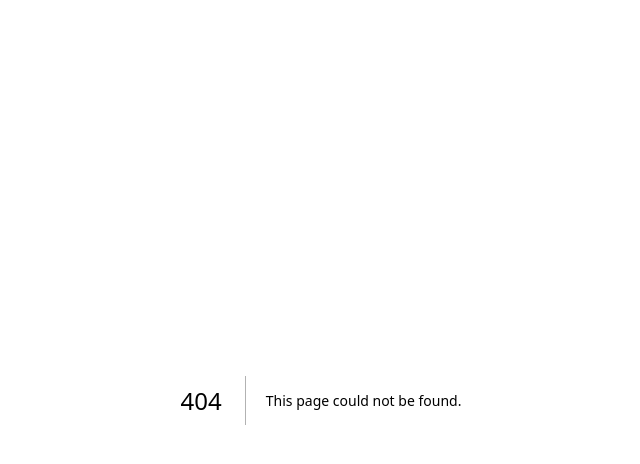
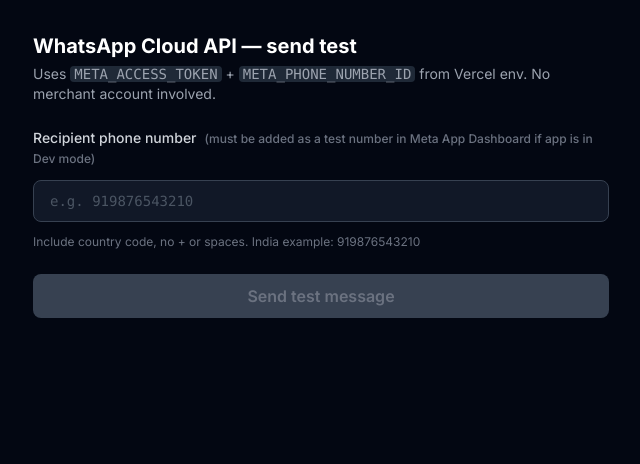
Before and after one commit to mynewstartupidea/My-first-app, a Next.js app: page /admin/test-whatsapp in a window 1280 px wide. Before the commit this address had no page. Shown: the top 464 px of the page, without its empty margins (319-959 px from the left). Built offline with nearby package versions, Linux system fonts and the light colour scheme.

Commit message:
feat: add /admin/test-whatsapp page for Meta Cloud API outbound testing
Co-Authored-By: Claude Sonnet 4.6 <noreply@anthropic.com>

```diff
--- /dev/null
+++ b/app/admin/test-whatsapp/page.tsx
@@ -0,0 +1,150 @@
+'use client'
+
+import { useState } from 'react'
+
+interface MetaResult {
+  status:  number
+  ok:      boolean
+  body:    unknown
+  url:     string
+  phoneId: string
+}
+
+export default function TestWhatsAppPage() {
+  const [phone,   setPhone]   = useState('')
+  const [loading, setLoading] = useState(false)
+  const [result,  setResult]  = useState<MetaResult | null>(null)
+  const [apiErr,  setApiErr]  = useState<string | null>(null)
+
+  async function send() {
+    setLoading(true)
+    setResult(null)
+    setApiErr(null)
+
+    try {
+      const res  = await fetch('/api/admin/test-whatsapp', {
+        method:  'POST',
+        headers: { 'Content-Type': 'application/json' },
+        body:    JSON.stringify({ to: phone }),
+      })
+      const data = await res.json() as MetaResult & { error?: string }
+
+      if (!res.ok && data.error) {
+        setApiErr(data.error)
+      } else {
+        setResult(data)
+      }
+    } catch (e) {
+      setApiErr(String(e))
+    } finally {
+      setLoading(false)
+    }
+  }
+
+  const statusColor =
+    result === null        ? ''
+    : result.ok            ? 'text-green-400'
+    : result.status >= 400 ? 'text-red-400'
+    :                        'text-amber-400'
+
+  return (
+    <div className="min-h-screen bg-gray-950 text-gray-100 p-8">
+      <div className="max-w-xl mx-auto space-y-6">
+
+        <div>
+          <h1 className="text-xl font-bold text-white">WhatsApp Cloud API — send test</h1>
+          <p className="text-sm text-gray-400 mt-1">
+            Uses <code className="bg-gray-800 px-1 rounded">META_ACCESS_TOKEN</code> +{' '}
+            <code className="bg-gray-800 px-1 rounded">META_PHONE_NUMBER_ID</code> from Vercel env.
+            No merchant account involved.
+          </p>
+        </div>
+
+        <div className="space-y-3">
+          <label className="block text-sm font-medium text-gray-300">
+            Recipient phone number
+            <span className="ml-2 text-xs text-gray-500">
+              (must be added as a test number in Meta App Dashboard if app is in Dev mode)
+            </span>
+          </label>
+          <input
+            type="tel"
+            value={phone}
+            onChange={e => setPhone(e.target.value)}
+            onKeyDown={e => e.key === 'Enter' && !loading && phone && send()}
+            placeholder="e.g. 919876543210"
+            className="w-full bg-gray-900 border border-gray-700 rounded-lg px-4 py-2.5 text-white
+                       placeholder-gray-600 focus:outline-none focus:ring-2 focus:ring-green-500
+                       font-mono text-sm"
+          />
+          <p className="text-xs text-gray-500">
+            Include country code, no + or spaces. India example: 919876543210
+          </p>
+        </div>
+
+        <button
+          onClick={send}
+          disabled={loading || !phone.trim()}
+          className="w-full bg-green-600 hover:bg-green-500 disabled:bg-gray-700 disabled:text-gray-500
+                     text-white font-semibold py-2.5 px-4 rounded-lg transition-colors"
+        >
+          {loading ? 'Sending…' : 'Send test message'}
+        </button>
+
+        {apiErr && (
+          <div className="bg-red-950 border border-red-700 rounded-lg p-4">
+            <p className="text-red-300 text-sm font-semibold mb-1">Server error</p>
+            <p className="text-red-400 text-sm font-mono">{apiErr}</p>
+          </div>
+        )}
+
+        {result && (
+          <div className="space-y-4">
+
+            <div className="flex items-center gap-3">
+              <span className={`text-2xl font-bold font-mono ${statusColor}`}>
+                {result.status}
+              </span>
+              <span className={`text-sm font-semibold ${statusColor}`}>
+                {result.ok ? 'Success' : 'Failed'}
+              </span>
+            </div>
+
+            <div className="space-y-1">
+              <p className="text-xs text-gray-500 font-mono">URL</p>
+              <p className="text-xs text-gray-300 font-mono break-all bg-gray-900 p-2 rounded">
+                {result.url}
+              </p>
+            </div>
+
+            <div className="space-y-1">
+              <p className="text-xs text-gray-500 font-mono">Phone Number ID</p>
+              <p className="text-xs text-gray-300 font-mono bg-gray-900 p-2 rounded">
+                {result.phoneId}
+              </p>
+            </div>
+
+            <div className="space-y-1">
+              <p className="text-xs text-gray-500 font-mono">Response body</p>
+              <pre className="bg-gray-900 border border-gray-800 rounded-lg p-4 text-xs
+                              text-gray-200 overflow-x-auto whitespace-pre-wrap break-all">
+                {JSON.stringify(result.body, null, 2)}
+              </pre>
+            </div>
+
+            {!result.ok && result.body && typeof result.body === 'object' && (result.body as Record<string, unknown>).error && (
+              <div className="bg-red-950 border border-red-700 rounded-lg p-4">
+                <p className="text-red-300 text-sm font-semibold mb-2">Meta error detail</p>
+                <pre className="text-red-400 text-xs font-mono whitespace-pre-wrap break-all">
+                  {JSON.stringify((result.body as Record<string, unknown>).error, null, 2)}
+                </pre>
+              </div>
+            )}
+
+          </div>
+        )}
+
+      </div>
+    </div>
+  )
+}
--- /dev/null
+++ b/app/api/admin/test-whatsapp/route.ts
@@ -0,0 +1,46 @@
+import { NextResponse } from 'next/server'
+
+export const dynamic = 'force-dynamic'
+
+export async function POST(request: Request) {
+  const token   = process.env.META_ACCESS_TOKEN
+  const phoneId = process.env.META_PHONE_NUMBER_ID
+
+  if (!token || !phoneId) {
+    return NextResponse.json(
+      { error: 'META_ACCESS_TOKEN or META_PHONE_NUMBER_ID not set in environment' },
+      { status: 500 },
+    )
+  }
+
+  const body = await request.json().catch(() => ({})) as { to?: string }
+  const to   = String(body.to ?? '').replace(/\s+/g, '')
+
+  if (!to) {
+    return NextResponse.json({ error: 'Missing phone number' }, { status: 400 })
+  }
+
+  const url     = `https://graph.facebook.com/v25.0/${phoneId}/messages`
+  const payload = {
+    messaging_product: 'whatsapp',
+    to,
+    type: 'text',
+    text: { body: '🚀 Wapaci test message from Meta Cloud API' },
+  }
+
+  const metaRes  = await fetch(url, {
+    method:  'POST',
+    headers: { Authorization: `Bearer ${token}`, 'Content-Type': 'application/json' },
+    body:    JSON.stringify(payload),
+  })
+
+  const metaBody = await metaRes.json().catch(() => null)
+
+  return NextResponse.json({
+    status:   metaRes.status,
+    ok:       metaRes.ok,
+    body:     metaBody,
+    url,
+    phoneId,
+  })
+}
--- a/app/dashboard/settings/page.tsx
+++ b/app/dashboard/settings/page.tsx
@@ -367,7 +367,24 @@ function SettingsInner() {
       return
     }
 
-    console.log('[Wapaci] launching Embedded Signup config_id:', configId)
+    // ── Debug: print full SDK config before launching ──────────────────────────
+    const fbLoginOpts = {
+      config_id:                      configId,
+      response_type:                  'code',
+      override_default_response_type: true,
+      extras:                         { sessionInfoVersion: 2 },
+    }
+    console.group('[Wapaci] Meta Embedded Signup — debug info')
+    console.log('APP_ID (NEXT_PUBLIC_META_APP_ID):', appId)
+    console.log('CONFIG_ID (NEXT_PUBLIC_META_CONFIG_ID):', configId)
+    console.log('Flow type: FB JS SDK popup (no redirect_uri — code POSTed to /api/meta/callback)')
+    console.log('Scopes: defined in Meta config_id, not in client code')
+    console.log('FB.login() options:', JSON.stringify(fbLoginOpts, null, 2))
+    console.log('SDK version: v22.0 | status: false | xfbml: false')
+    console.log('Origin:', window.location.origin)
+    console.groupEnd()
+    // ── End debug ──────────────────────────────────────────────────────────────
+
     setConnectingMeta(true)
 
     // Safety timeout — reset spinner if FB never fires the callback (popup blocked, SDK error)
@@ -378,7 +395,7 @@ function SettingsInner() {
     }, 5 * 60 * 1000)
 
     FB.login((response) => {
-      console.log('[Wapaci] FB.login response:', JSON.stringify(response))
+      console.log('[Wapaci] FB.login raw response:', JSON.stringify(response, null, 2))
       clearTimeout(timeoutId)
 
       const code = response.authResponse?.code
@@ -418,12 +435,7 @@ function SettingsInner() {
         .finally(() => {
           setConnectingMeta(false)
         })
-    }, {
-      config_id:                      configId,
-      response_type:                  'code',
-      override_default_response_type: true,
-      extras:                         { sessionInfoVersion: 2 },
-    })
+    }, fbLoginOpts)
   }
 
   // ── Disconnect Meta WhatsApp ───────────────────────────────────────────────────
```
